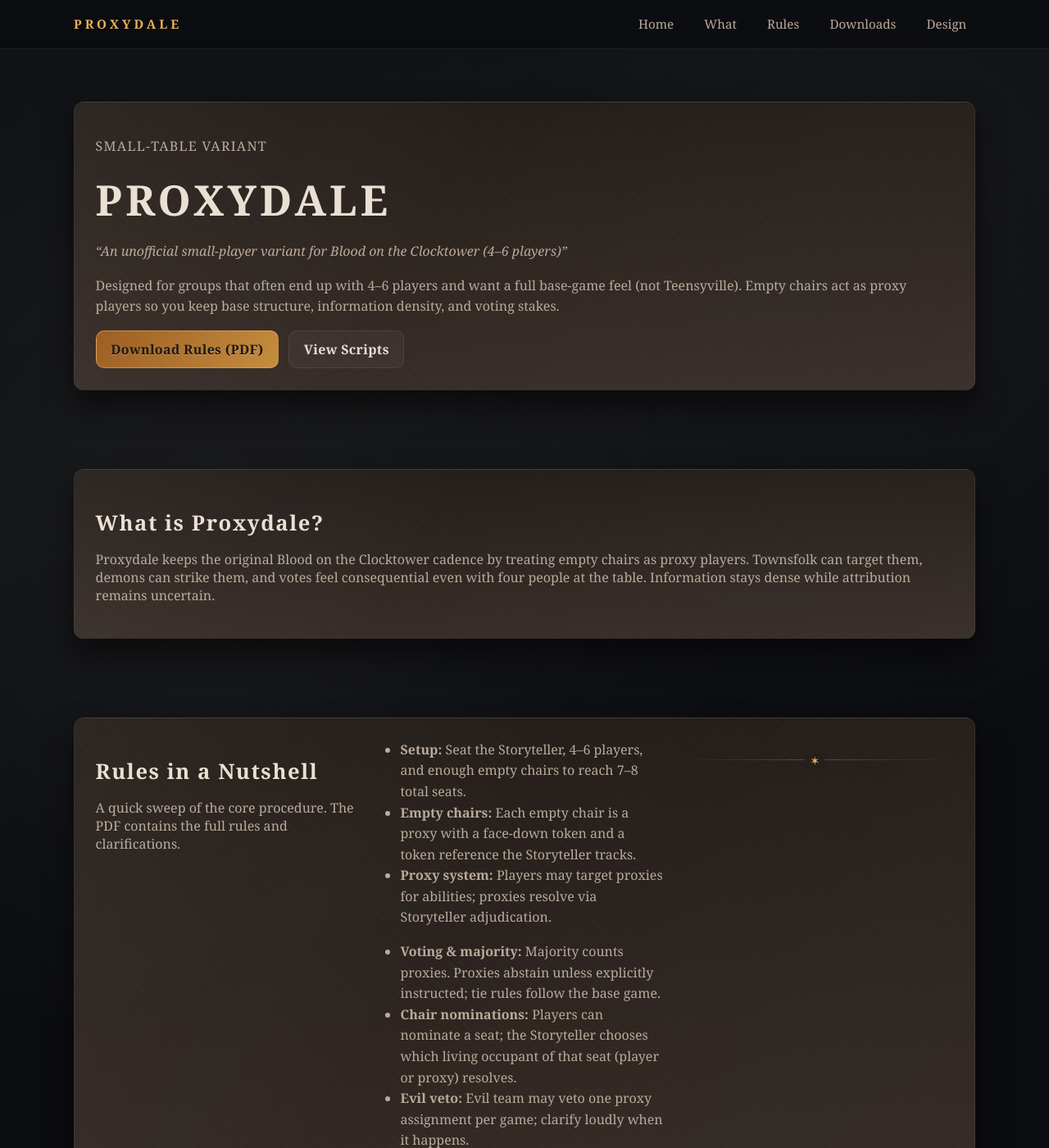
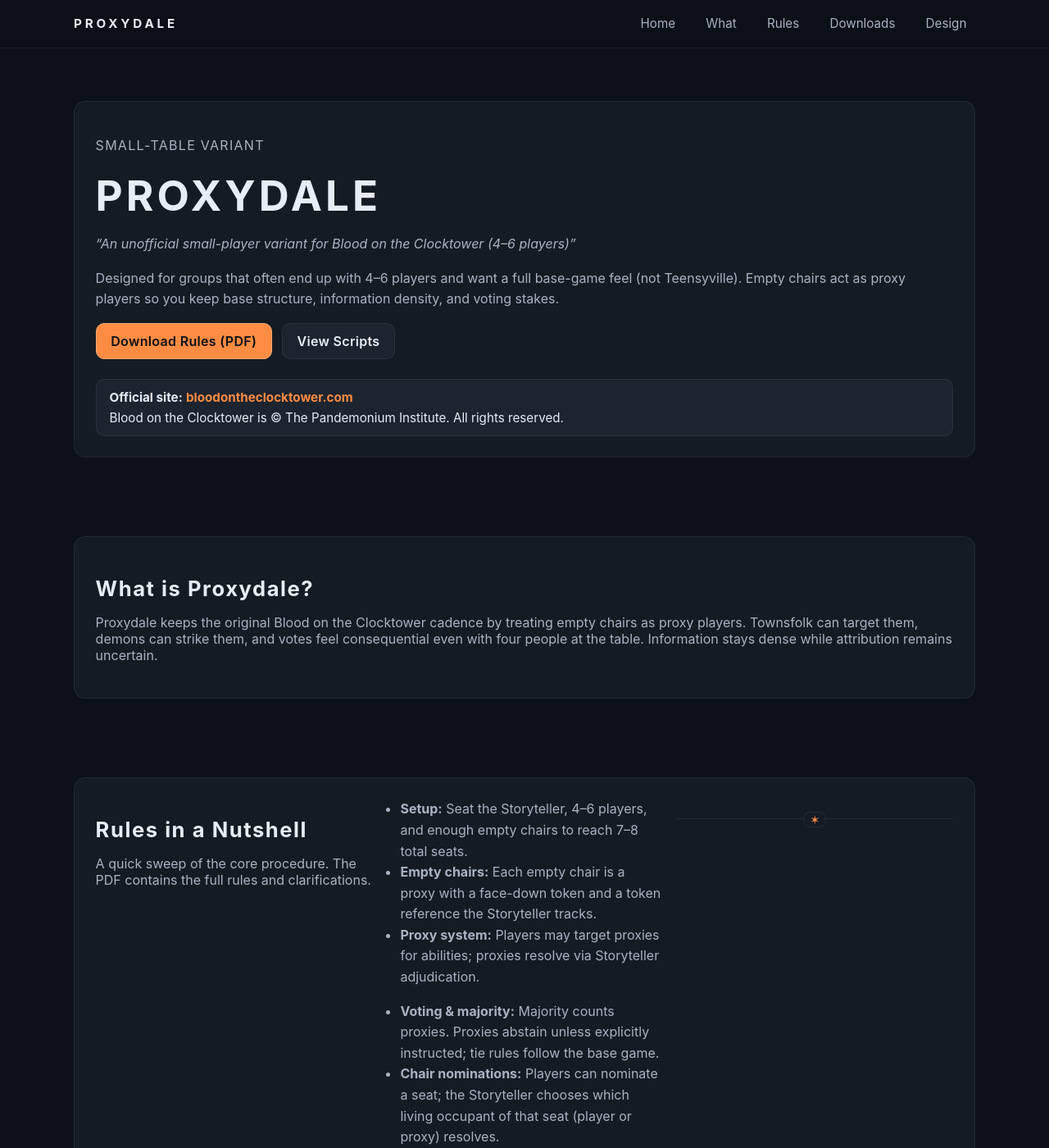
Before and after one commit to Darkseal/Proxydale, a Jekyll site: the page built from index.md, in a window 1280 px wide and 1400 px high. Shown: the whole window at 82% size. Built offline with Jekyll 4.4.1, drawn with Linux system fonts in a browser that asks for light colours.

Commit message:
Refresh hero messaging and modernize theme

```diff
--- a/assets/css/styles.css
+++ b/assets/css/styles.css
@@ -1,17 +1,14 @@
 :root {
-  --bg: #0b0c0f;
-  --panel: rgba(38, 31, 26, 0.92);
-  --panel-highlight: rgba(58, 47, 42, 0.95);
-  --text: #e9dfd3;
-  --muted: #b9aa9b;
-  --accent: #c0833a;
-  --accent-strong: #e6b35a;
-  --border: rgba(255, 255, 255, 0.08);
-  --grain: radial-gradient(circle at 20% 20%, rgba(255,255,255,0.05), transparent 25%),
-    radial-gradient(circle at 80% 10%, rgba(255,255,255,0.04), transparent 22%),
-    radial-gradient(circle at 50% 80%, rgba(255,255,255,0.03), transparent 30%);
-  --shadow: 0 18px 35px rgba(0, 0, 0, 0.55);
-  --transition: 180ms ease;
+  --bg: #0c1018;
+  --panel: #151b24;
+  --panel-contrast: #1c2430;
+  --text: #e7edf7;
+  --muted: #a9b3c3;
+  --accent: #ff8c42;
+  --accent-strong: #ffc285;
+  --border: rgba(255, 255, 255, 0.06);
+  --shadow: 0 8px 18px rgba(0, 0, 0, 0.2);
+  --transition: 160ms ease;
   color-scheme: dark;
 }
 
@@ -21,11 +18,10 @@
 
 body {
   margin: 0;
-  font-family: "Georgia", "Times New Roman", serif;
+  font-family: "Inter", "Helvetica Neue", Arial, sans-serif;
   background: var(--bg);
   color: var(--text);
   min-height: 100vh;
-  background-image: linear-gradient(160deg, rgba(255,255,255,0.02) 0%, rgba(255,255,255,0) 40%), var(--grain);
 }
 
 a {
@@ -49,7 +45,7 @@
   top: 0;
   z-index: 10;
   backdrop-filter: blur(10px);
-  background: rgba(11, 12, 15, 0.8);
+  background: rgba(12, 16, 24, 0.9);
   border-bottom: 1px solid var(--border);
 }
 
@@ -61,10 +57,10 @@
 }
 
 .brand {
-  letter-spacing: 0.25rem;
+  letter-spacing: 0.24rem;
   font-weight: 700;
   font-size: 0.95rem;
-  color: var(--accent-strong);
+  color: var(--text);
   text-transform: uppercase;
 }
 
@@ -76,15 +72,17 @@
 .nav-links a {
   padding: 0.4rem 0.6rem;
   border: 1px solid transparent;
-  border-radius: 6px;
+  border-radius: 8px;
   font-size: 0.95rem;
   color: var(--muted);
+  transition: background var(--transition), color var(--transition), border-color var(--transition);
 }
 
 .nav-links a:hover,
 .nav-links a:focus {
   border-color: var(--border);
-  color: var(--accent-strong);
+  color: var(--text);
+  background: var(--panel);
 }
 
 main {
@@ -100,31 +98,12 @@
 }
 
 .panel {
-  background: linear-gradient(180deg, var(--panel) 0%, var(--panel-highlight) 100%);
+  background: var(--panel);
   border: 1px solid var(--border);
-  box-shadow: var(--shadow);
-  border-radius: 12px;
+  box-shadow: none;
+  border-radius: 14px;
   padding: clamp(1.5rem, 2vw, 2.25rem);
   position: relative;
-  overflow: hidden;
-}
-
-.panel::before,
-.panel::after {
-  content: "";
-  position: absolute;
-  inset: 0;
-  pointer-events: none;
-}
-
-.panel::before {
-  background: linear-gradient(120deg, rgba(255,255,255,0.04), transparent 40%, rgba(255,255,255,0.02));
-  mix-blend-mode: screen;
-}
-
-.panel::after {
-  background-image: repeating-linear-gradient(45deg, rgba(255,255,255,0.03) 0, rgba(255,255,255,0.03) 2px, transparent 2px, transparent 10px);
-  opacity: 0.35;
 }
 
 .hero-grid {
@@ -143,6 +122,23 @@
   line-height: 1.6;
 }
 
+.hero .hero-meta {
+  display: grid;
+  gap: 0.35rem;
+  margin-top: 1.5rem;
+  padding: 0.75rem 1rem;
+  border-radius: 10px;
+  background: var(--panel-contrast);
+  border: 1px solid var(--border);
+  color: var(--text);
+  font-size: 0.95rem;
+}
+
+.hero .hero-meta a {
+  color: var(--accent);
+  font-weight: 700;
+}
+
 .cta-row {
   display: flex;
   flex-wrap: wrap;
@@ -157,29 +153,29 @@
   padding: 0.7rem 1.1rem;
   border-radius: 10px;
   border: 1px solid var(--border);
-  background: rgba(255, 255, 255, 0.04);
+  background: var(--panel-contrast);
   color: var(--text);
   font-weight: 600;
   letter-spacing: 0.02em;
-  transition: transform var(--transition), box-shadow var(--transition), background var(--transition);
+  transition: transform var(--transition), background var(--transition), border-color var(--transition);
 }
 
 .button.primary {
-  background: linear-gradient(120deg, #9b5a1e, #c48c3c);
-  border-color: rgba(255, 203, 125, 0.4);
-  color: #19130f;
-  text-shadow: 0 1px 0 rgba(255, 255, 255, 0.2);
+  background: var(--accent);
+  border-color: #ffab73;
+  color: #0d0f14;
 }
 
 .button:hover,
 .button:focus {
   transform: translateY(-1px);
-  box-shadow: 0 10px 20px rgba(0, 0, 0, 0.35);
+  background: var(--panel-contrast);
+  border-color: rgba(255, 255, 255, 0.12);
 }
 
 .button.primary:hover,
 .button.primary:focus {
-  background: linear-gradient(120deg, #b76a24, #e8b355);
+  background: #ff9d5a;
 }
 
 .section-title {
@@ -218,34 +214,17 @@
 }
 
 .download-card {
-  background: rgba(255, 245, 230, 0.03);
+  background: var(--panel-contrast);
   border: 1px solid var(--border);
   padding: 1rem 1.25rem;
-  border-radius: 10px;
-  position: relative;
-  overflow: hidden;
-  transition: transform var(--transition), border-color var(--transition), box-shadow var(--transition);
-}
-
-.download-card::before {
-  content: "";
-  position: absolute;
-  inset: 0;
-  background: radial-gradient(circle at 20% 20%, rgba(255,255,255,0.06), transparent 50%);
-  opacity: 0;
-  transition: opacity var(--transition);
+  border-radius: 12px;
+  transition: transform var(--transition), border-color var(--transition);
 }
 
 .download-card:hover,
 .download-card:focus-within {
   transform: translateY(-2px);
-  border-color: rgba(255, 203, 125, 0.35);
-  box-shadow: 0 12px 22px rgba(0, 0, 0, 0.35);
-}
-
-.download-card:hover::before,
-.download-card:focus-within::before {
-  opacity: 1;
+  border-color: rgba(255, 255, 255, 0.12);
 }
 
 .download-card__header {
@@ -279,21 +258,23 @@
   padding: 0.35rem 0.75rem;
   border-radius: 8px;
   border: 1px solid var(--border);
-  background: rgba(255,255,255,0.02);
+  background: transparent;
   color: var(--text);
   font-weight: 600;
   letter-spacing: 0.01em;
+  transition: color var(--transition), border-color var(--transition), background var(--transition);
 }
 
 .download-link:hover,
 .download-link:focus {
-  border-color: rgba(255, 203, 125, 0.45);
-  color: var(--accent-strong);
+  border-color: rgba(255, 255, 255, 0.14);
+  color: var(--accent);
+  background: rgba(255, 140, 66, 0.06);
 }
 
 .rune-divider {
   height: 1px;
-  background: linear-gradient(90deg, transparent, rgba(255,255,255,0.2), transparent);
+  background: var(--border);
   position: relative;
   margin: 1.5rem 0;
 }
@@ -304,15 +285,17 @@
   top: -8px;
   left: 50%;
   transform: translateX(-50%);
-  color: var(--accent-strong);
+  color: var(--accent);
   font-size: 0.9rem;
   padding: 0 0.4rem;
   background: var(--panel);
+  border: 1px solid var(--border);
+  border-radius: 8px;
 }
 
 footer.site-footer {
   border-top: 1px solid var(--border);
-  background: rgba(0, 0, 0, 0.45);
+  background: rgba(12, 16, 24, 0.9);
   padding: 1.5rem 0;
   color: var(--muted);
 }
--- a/index.md
+++ b/index.md
@@ -46,6 +46,10 @@
       <div class="cta-row">
         <a class="button primary" href="#downloads">Download Rules (PDF)</a>
         <a class="button" href="#downloads">View Scripts</a>
+      </div>
+      <div class="hero-meta">
+        <span><strong>Official site:</strong> <a href="https://bloodontheclocktower.com/">bloodontheclocktower.com</a></span>
+        <span>Blood on the Clocktower is © The Pandemonium Institute. All rights reserved.</span>
       </div>
     </div>
   </div>
```
